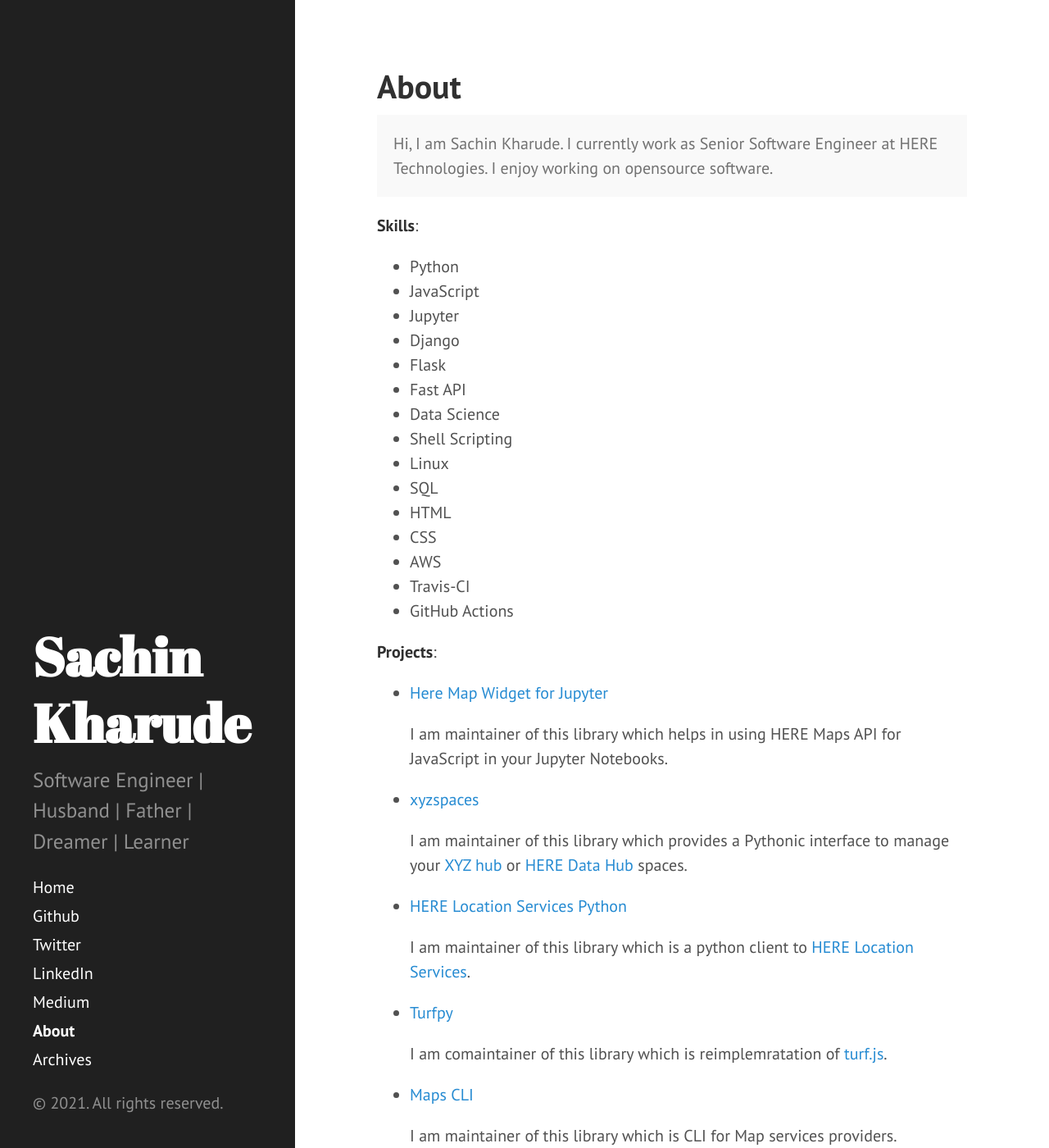
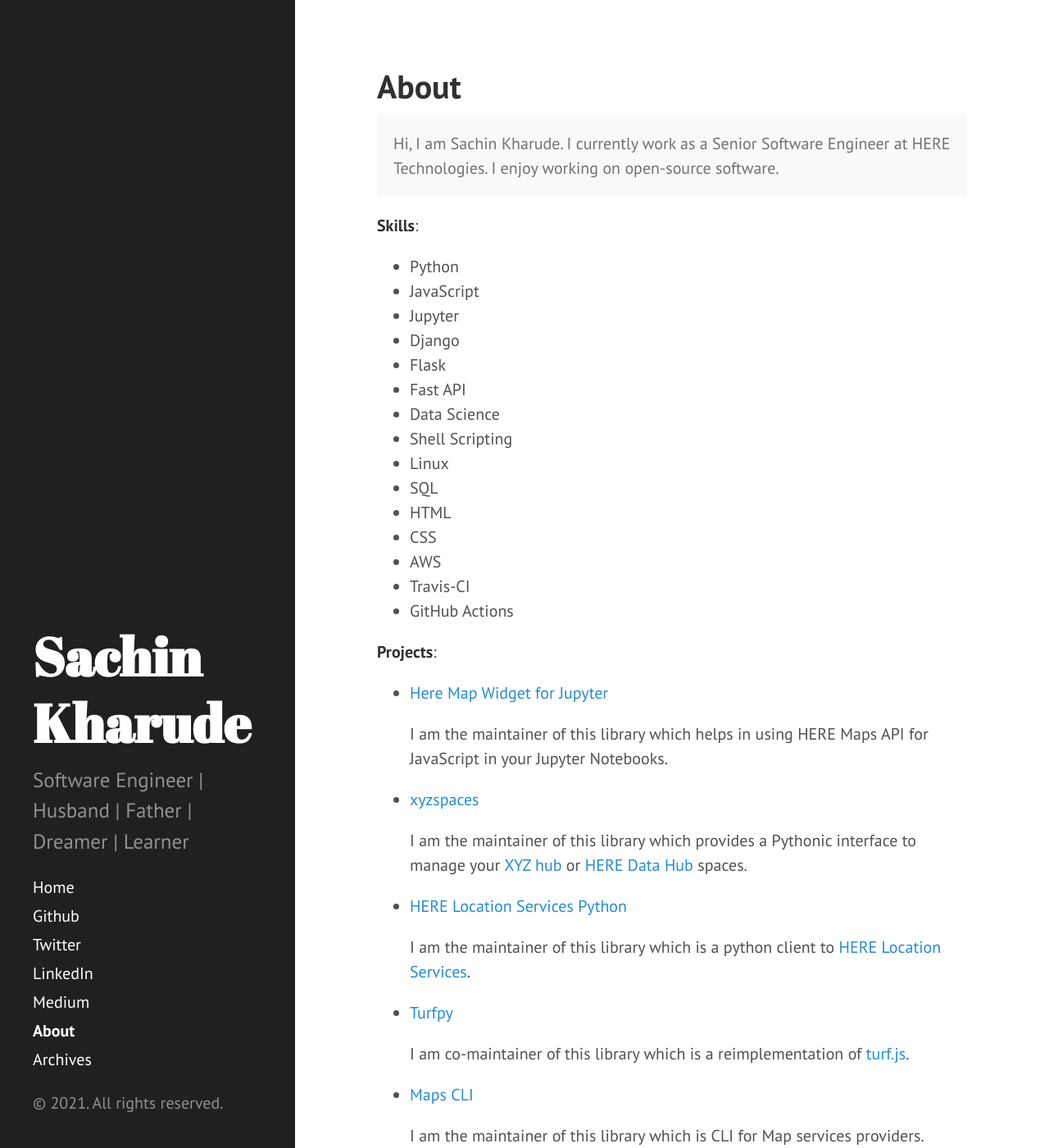
Before and after one commit to sackh/sackh.github.io, a Jekyll site: the page built from about.md, in a window 1280 px wide and 1400 px high. Shown: the whole window at 82% size. Built offline with Jekyll 4.4.1, drawn with Linux system fonts in a browser that asks for light colours; Markdown is read by kramdown in place of the engine named in the settings.

Commit message:
update9
Signed-off-by: Kharude, Sachin <sachin.kharude@here.com>

```diff
--- a/about.md
+++ b/about.md
@@ -4,7 +4,7 @@ title: About
 ---
 
 <p class="message">
-  Hi, I am Sachin Kharude. I currently work as Senior Software Engineer at HERE Technologies. I enjoy working on opensource software.
+  Hi, I am Sachin Kharude. I currently work as a Senior Software Engineer at HERE Technologies. I enjoy working on open-source software.
 </p>
 
 **Skills**:
@@ -29,23 +29,23 @@ title: About
 
 - [Here Map Widget for Jupyter](https://github.com/heremaps/here-map-widget-for-jupyter)
 
-  I am maintainer of this library which helps in using HERE Maps API for JavaScript in your Jupyter Notebooks.
+  I am the maintainer of this library which helps in using HERE Maps API for JavaScript in your Jupyter Notebooks.
 
 - [xyzspaces](https://github.com/heremaps/xyz-spaces-python)
 
-  I am maintainer of this library which provides a Pythonic interface to manage your [XYZ hub](https://github.com/heremaps/xyz-hub) or [HERE Data Hub](https://developer.here.com/products/data-hub) spaces.
+  I am the maintainer of this library which provides a Pythonic interface to manage your [XYZ hub](https://github.com/heremaps/xyz-hub) or [HERE Data Hub](https://developer.here.com/products/data-hub) spaces.
 
 - [HERE Location Services Python](https://github.com/heremaps/here-location-services-python)
 
-  I am maintainer of this library which is a python client to [HERE Location Services](https://developer.here.com/documentation#services).
+  I am the maintainer of this library which is a python client to [HERE Location Services](https://developer.here.com/documentation#services).
 
 - [Turfpy](https://github.com/omanges/turfpy)
 
-  I am comaintainer of this library which is reimplemratation of [turf.js](https://turfjs.org/).
+  I am co-maintainer of this library which is a reimplementation of [turf.js](https://turfjs.org/).
 
 - [Maps CLI](https://github.com/sackh/maps-cli)
 
-  I am maintainer of this library which is CLI for Map services providers.
+  I am the maintainer of this library which is CLI for Map services providers.
 
 - [Ipyleaflet](https://github.com/jupyter-widgets/ipyleaflet)
 
```
